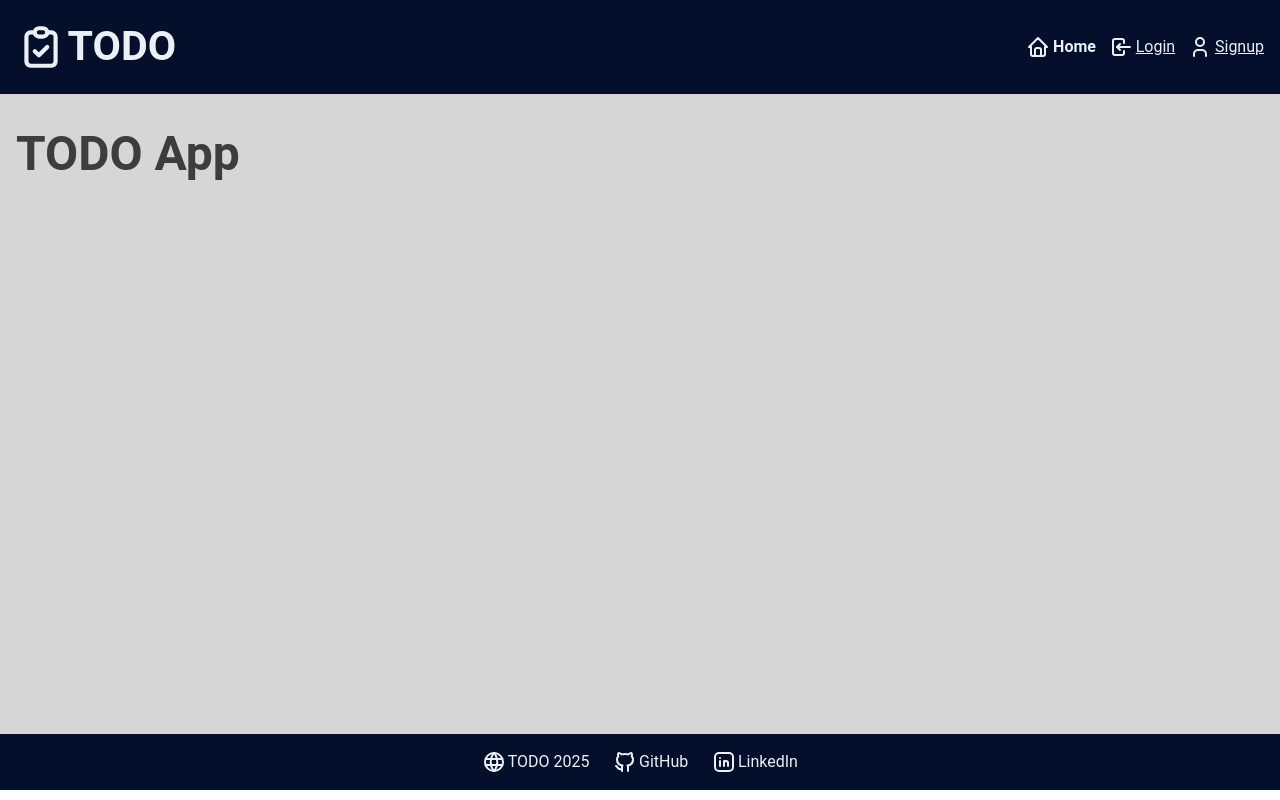
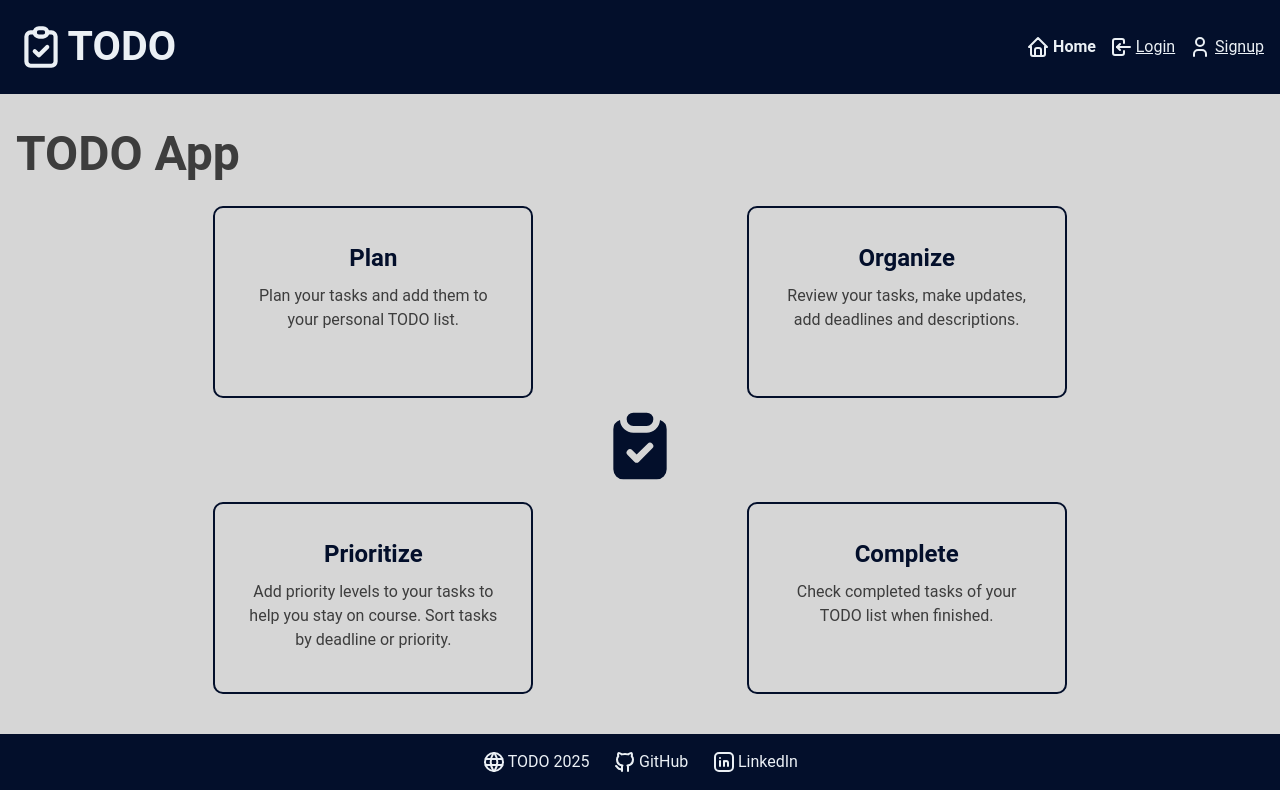
Before and after one commit to tdot123-1/todo_app, a React (Vite) app in the folder client/: page / in a window 1280 px wide. Built offline with nearby package versions, Linux system fonts and the light colour scheme.

Commit message:
add homepage

```diff
--- /dev/null
+++ b/client/src/components/textbox/Textbox.styles.ts
@@ -0,0 +1,40 @@
+import styled from "styled-components";
+import { theme } from "../../styles";
+
+export const Wrapper = styled.div`
+  display: flex;
+  flex-direction: column;
+  gap: 1rem;
+  justify-content: space-evenly;
+  align-items: center;
+  margin: 1rem 0 0.5rem;
+
+  @media (min-width: ${theme.breakpoints.md}) {
+    flex-direction: row;
+  }
+`;
+
+export const LogoWrapper = styled.div`
+  display: flex;
+  justify-content: center;
+`;
+
+export const TextHeader = styled.h3`
+  color: ${(props) => props.theme.primaryColor};
+  font-size: 1.5rem;
+  margin-bottom: 0.5rem;
+`;
+
+export const StyledTextbox = styled.div`
+  border-radius: 10px;
+  padding: 2rem;
+  text-align: center;
+  border: 2px solid ${(props) => props.theme.primaryColor};
+  width: fit-content;
+  height: fit-content;
+
+  @media (min-width: ${theme.breakpoints.sm}) {
+    width: 20rem;
+    height: 12rem;
+  }
+`;
--- /dev/null
+++ b/client/src/components/textbox/Textbox.tsx
@@ -0,0 +1,17 @@
+import { StyledTextbox, TextHeader } from "./Textbox.styles";
+
+interface TextboxProps {
+  header: string;
+  text: string;
+}
+
+const Textbox = ({ header, text }: TextboxProps) => {
+  return (
+    <StyledTextbox>
+      <TextHeader>{header}</TextHeader>
+      <p>{text}</p>
+    </StyledTextbox>
+  );
+};
+
+export default Textbox;
--- a/client/src/pages/Home.tsx
+++ b/client/src/pages/Home.tsx
@@ -1,7 +1,51 @@
+import { IconClipboardCheckFilled } from "@tabler/icons-react";
+import { LogoWrapper, Wrapper } from "../components/textbox/Textbox.styles";
+import Textbox from "../components/textbox/Textbox";
+import { theme } from "../styles";
+
+const firstItems = [
+  {
+    header: "Plan",
+    text: `Plan your tasks and add them to your personal TODO list.`,
+  },
+  {
+    header: "Organize",
+    text: `Review your tasks, make updates, add deadlines and descriptions.`,
+  },
+];
+
+const secondItems = [
+  {
+    header: "Prioritize",
+    text: `Add priority levels to your tasks to help you stay on course.
+    Sort tasks by deadline or priority.`,
+  },
+  {
+    header: "Complete",
+    text: `Check completed tasks of your TODO list when finished.`,
+  },
+];
+
 const Home = () => {
   return (
     <>
       <h1>TODO App</h1>
+      <Wrapper>
+        {firstItems.map((item) => (
+          <Textbox key={item.header} header={item.header} text={item.text} />
+        ))}
+      </Wrapper>
+      <LogoWrapper>
+        <IconClipboardCheckFilled
+          size={theme.iconSizes.lg}
+          color={theme.primaryColor}
+        />
+      </LogoWrapper>
+      <Wrapper>
+        {secondItems.map((item) => (
+          <Textbox key={item.header} header={item.header} text={item.text} />
+        ))}
+      </Wrapper>
     </>
   );
 };
--- a/client/src/styles.ts
+++ b/client/src/styles.ts
@@ -43,6 +43,7 @@ export const theme = {
     nav: 24,
     logo: 50,
     md: 30,
+    lg: 80,
   },
 };
 
```
